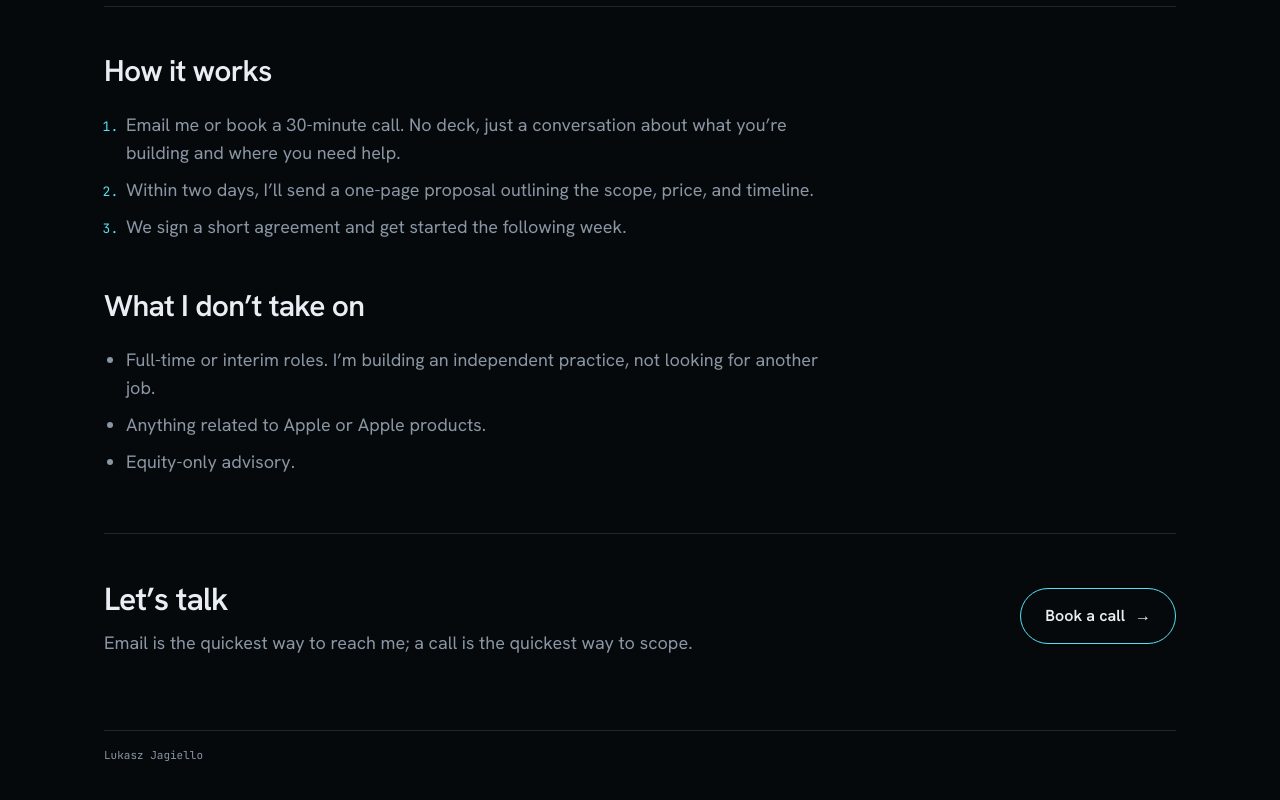
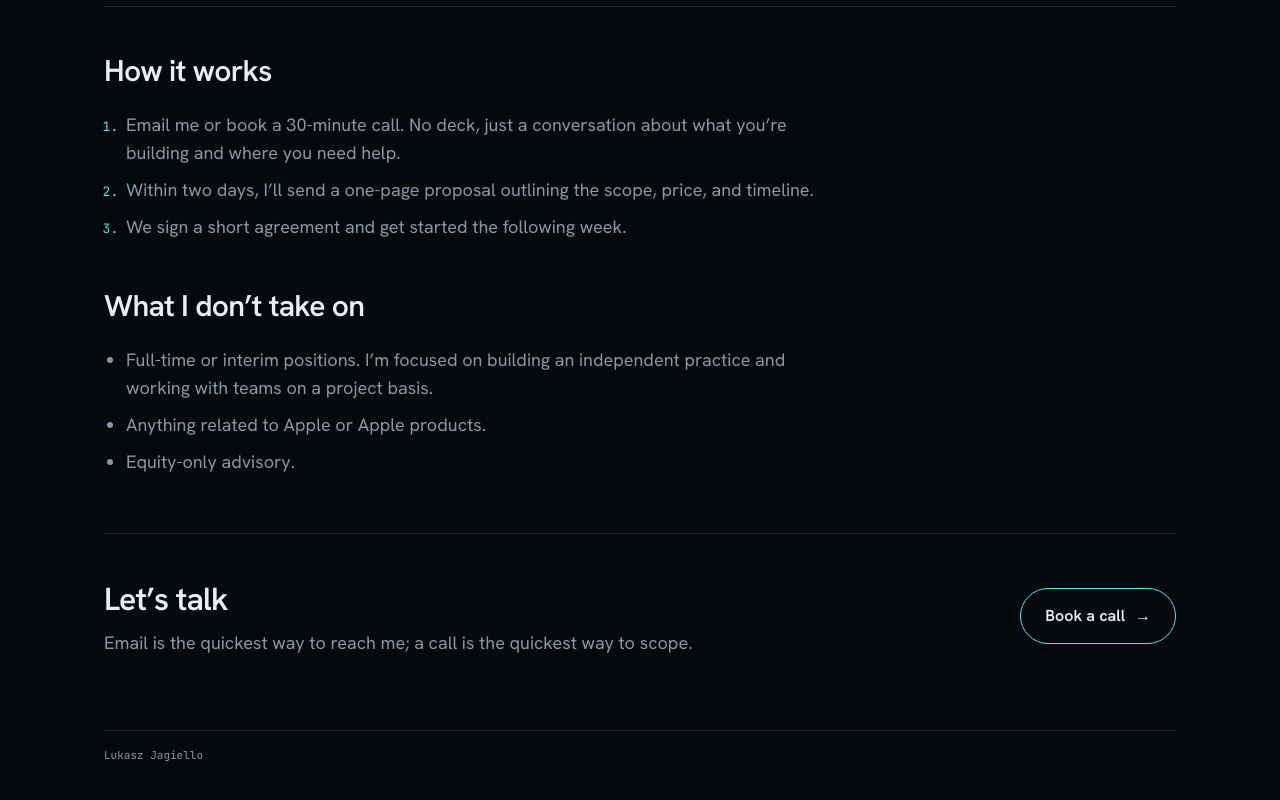
Before and after one commit to ljagiello/lukasz.jagiello.org, a Next.js app: page /work in a window 1280 px wide. Shown: the part 1628-2428 px from the top of the page. Built offline with nearby package versions, Linux system fonts and the light colour scheme; no server answers.

Commit message:
Reword the full-time line on the work page's not-a-fit list

```diff
--- a/content/work.tsx
+++ b/content/work.tsx
@@ -85,7 +85,7 @@ export const work = {
     "We sign a short agreement and get started the following week.",
   ],
   notAFit: [
-    "Full-time or interim roles. I’m building an independent practice, not looking for another job.",
+    "Full-time or interim positions. I’m focused on building an independent practice and working with teams on a project basis.",
     "Anything related to Apple or Apple products.",
     "Equity-only advisory.",
   ],
```
